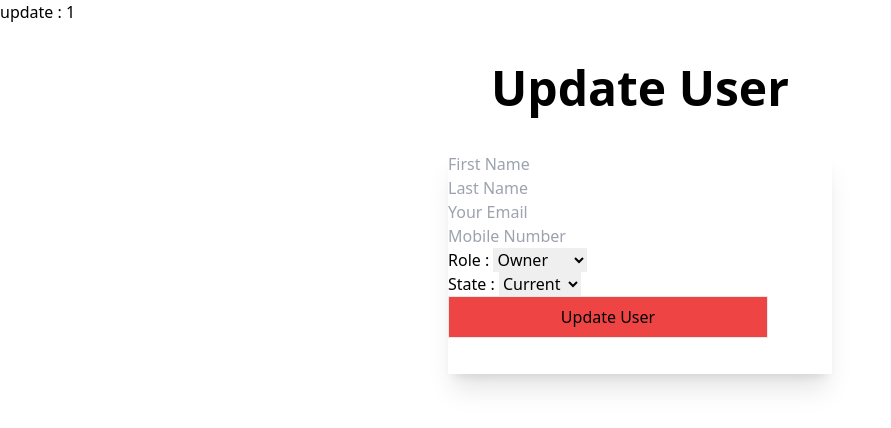
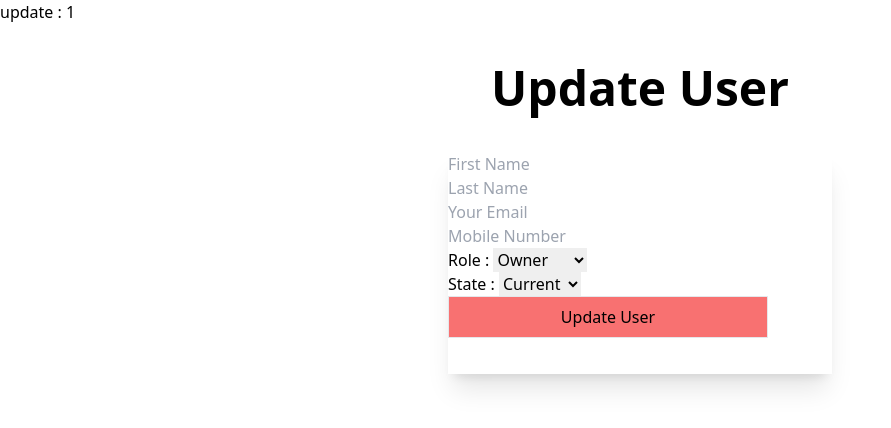
Before and after one commit to fl9mdasif/React-Crud-operator, a React (Create React App) app: page /update/1 in a window 1280 px wide. Shown: the top 428 px of the page, without its empty margins (0-891 px from the left). Built offline with nearby package versions, Linux system fonts and the light colour scheme; no server answers.

Commit message:
update a e  user

```diff
--- a/src/components/Update.js
+++ b/src/components/Update.js
@@ -23,7 +23,6 @@ const Update = () => {
     const onSubmit = formInfo => {
         // formInfo.preventDefault();
         const { fname, lname, email, mobile, role, state } = formInfo;
-
         const user = {
             First_Name: fname,
             Last_Name: lname,
@@ -36,7 +35,6 @@ const Update = () => {
 
 
         const url = `http://localhost:5001/user/all/${userId}`;
-
 
         //put updateOne
         fetch(url, {
@@ -196,7 +194,7 @@ const Update = () => {
 
 
                                 {/* Sbmit Button */}
-                                <input className='border px-4 py-2 w-full max-w-xs bg-red-500' type="submit" value="Update User" />
+                                <input className='border px-4 py-2 w-full max-w-xs bg-red-400' type="submit" value="Update User" />
                             </form>
                         </div>
                     </div>
```
